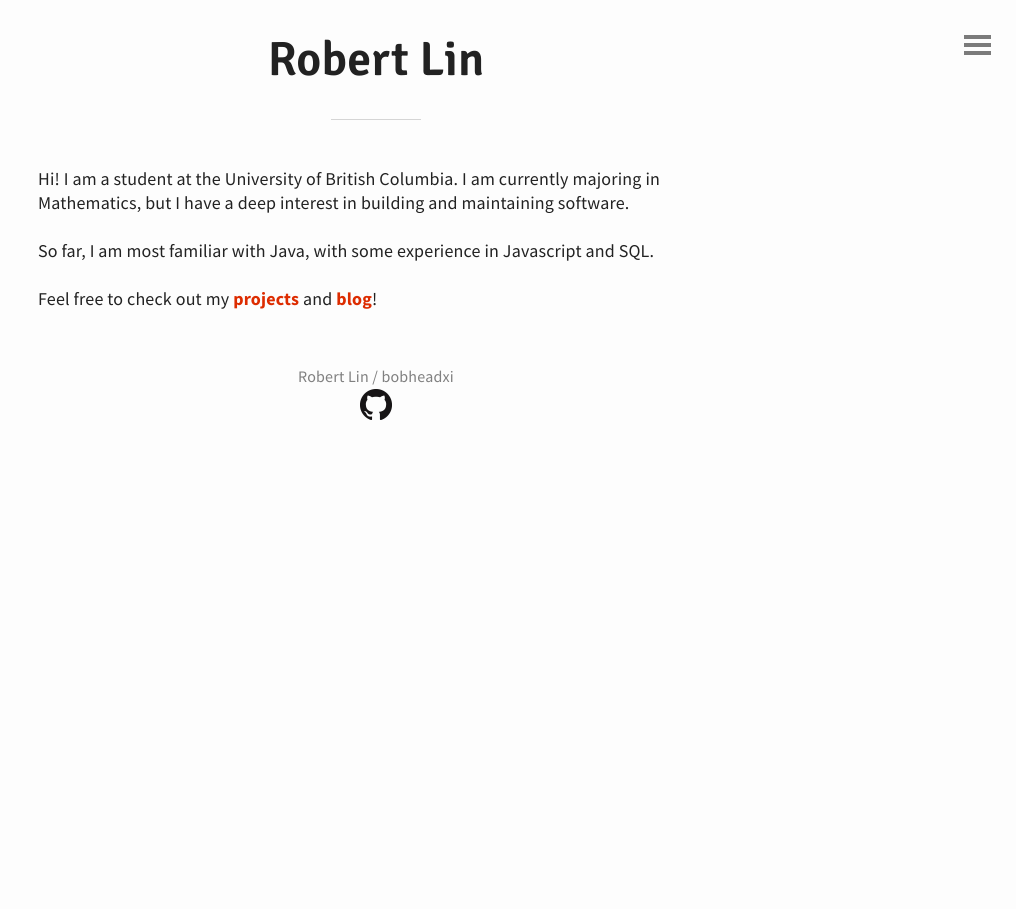
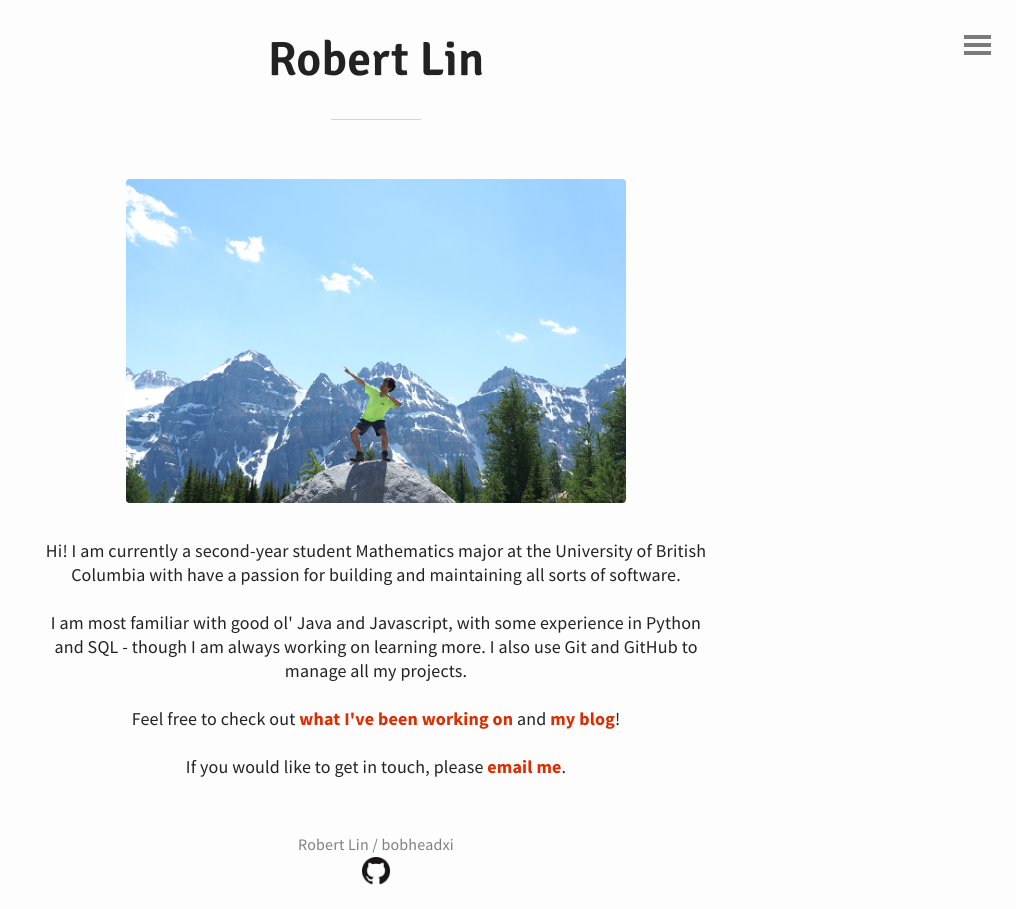
Before and after one commit to bobheadxi/bobheadxi.github.io, a Jekyll site: the page built from index.html, in a window 1280 px wide. Shown: the whole page, without its empty margins (264-1280 px from the left). Built offline with Jekyll 4.4.1, drawn with Linux system fonts in a browser that asks for light colours; the list of posts is cut into pages by our own code.

Commit message:
Updated landing page, new assets

```diff
--- a/_includes/footer.html
+++ b/_includes/footer.html
@@ -4,6 +4,6 @@
     <font size="3" color="gray">Robert Lin / bobheadxi</font>
 
     <a href="https://github.com/bobheadxi">
-        <img src="{{site.url}}/assets/icons/GitHub-Mark-32px.png">
+        <img src="{{site.url}}/assets/icons/GitHub-Mark.png" width="28">
     </a>
 </center>
--- a/index.html
+++ b/index.html
@@ -1,14 +1,40 @@
 ---
 layout: default
 ---
+<style>
+    h1 {text-align:center;}
+    p {text-align:center;}
+</style>
 
 <body>
-<p>Hi! I am a student at the University of British Columbia. I am currently
-    majoring in Mathematics, but I have a deep interest in building and
-    maintaining software.</p>
+    <h1>
+        <img src={{ site.url }}/assets/images/me.jpg width="500">
+    </h1>
 
-<p>So far, I am most familiar with Java, with some
-    experience in Javascript and SQL.</p>
+    <p>Hi! I am currently a second-year student Mathematics major at the University
+        of British Columbia with have a passion for building and maintaining
+        all sorts of software.</p>
 
-<p>Feel free to check out my <a href="/projects">projects</a> and <a href="/blog">blog</a>!</p>
+    <p>I am most familiar with good ol' Java and Javascript, with some experience in
+        Python and SQL - though I am always working on learning more. I also use Git
+        and GitHub to manage all my projects.</p>
+
+    <p>Feel free to check out <a href="/projects">what I've been working on</a>
+        and <a href="/blog">my blog</a>!</p>
+
+    <p>If you would like to get in touch, please
+        <a href="mailto:robertlin@alumni.ubc.ca?Subject=Hi%20Robert!" target="_top">email me</a>.
+    </p>
+
+<!-- TODO
+    <p>
+        <a href="https://github.com/bobheadxi">
+            <img src="{{site.url}}/assets/icons/GitHub-Mark.png" width="32" align="left" hspace="20">
+        </a>
+        <a href="https://www.linkedin.com/in/robert-pin-chun-lin">
+            <img src="{{site.url}}/assets/icons/LinkedIn-Mark.png" width="36" align="left" hspace="20">
+        </a>
+    </p>
+-->
+
 </body>
```
Also changed, not shown: assets/icons/GitHub-Mark-32px.png (deleted), assets/icons/GitHub-Mark.png (added), assets/icons/LinkedIn-Mark.png (added), assets/images/me.jpg (added).
